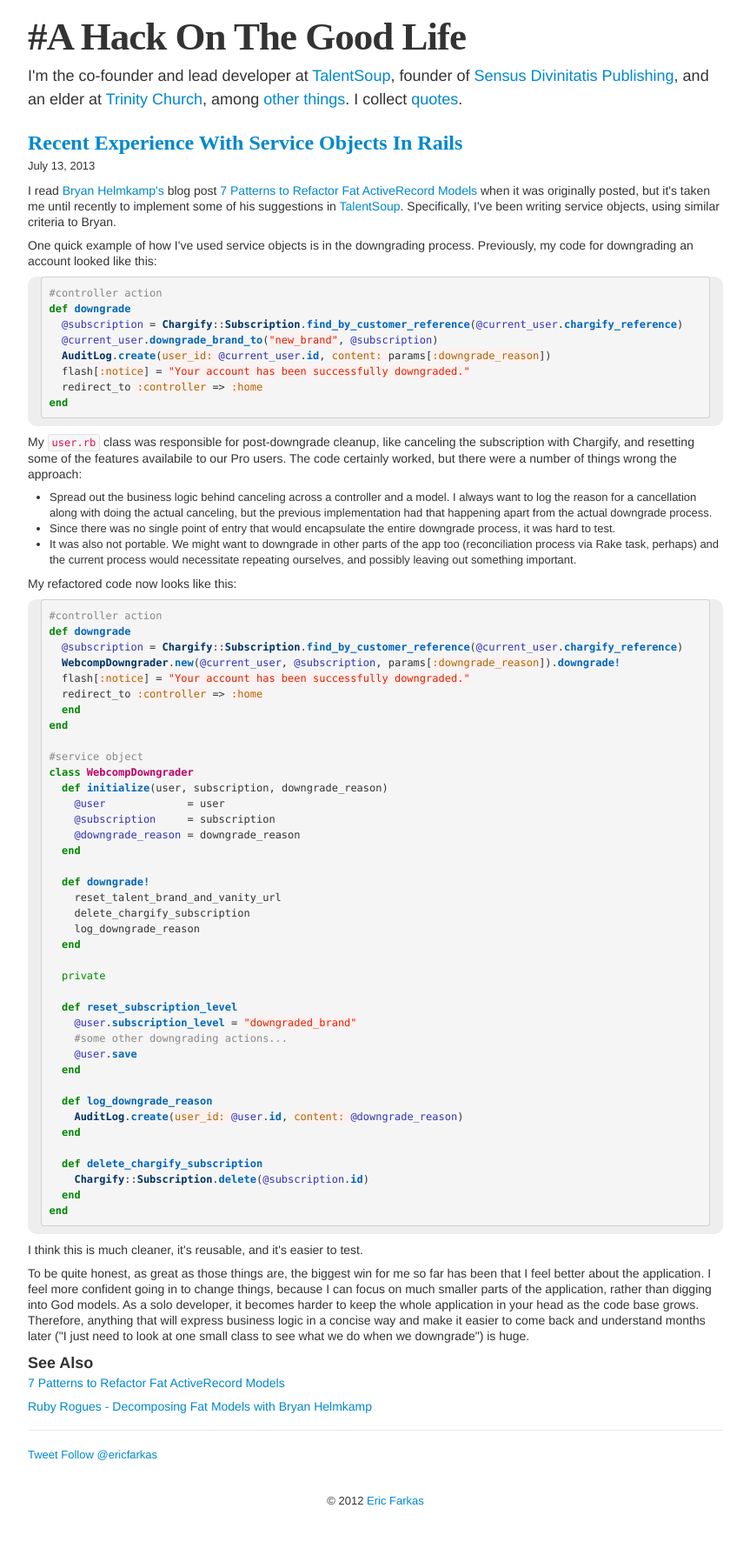
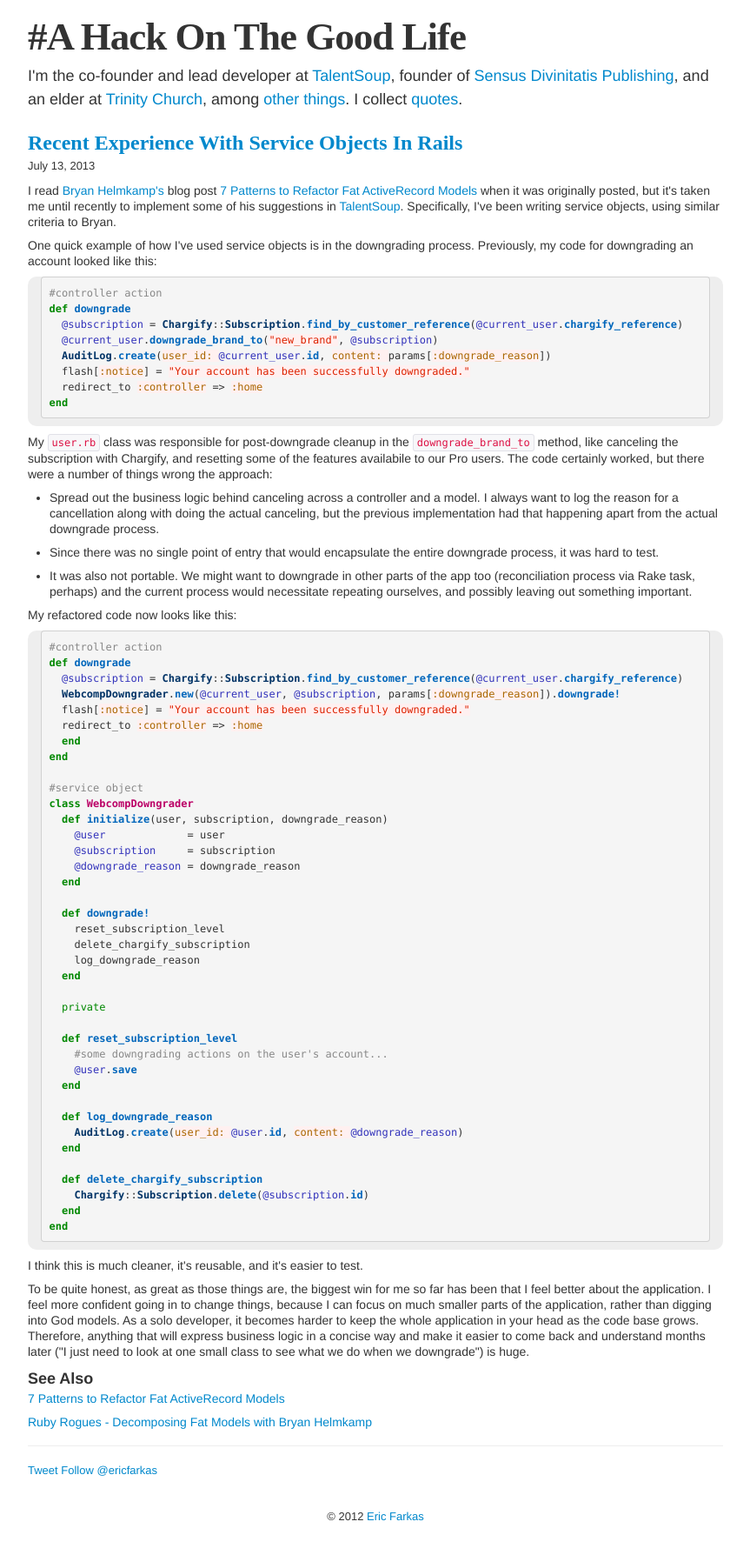
Before and after one commit to speric/speric.github.com, a Jekyll site: the page built from _posts/2013-07-13-recent-experience-with-service-objects-in-rails.markdown, in a window 1280 px wide. Shown: the whole page at 87% size, without its empty margins (208-1071 px from the left). Built offline with Jekyll 4.4.1, drawn with Linux system fonts in a browser that asks for light colours; some web fonts are replaced; Markdown is read by kramdown in place of the engine named in the settings; comment, search, counter and statistics services are not loaded.

Commit message:
Update 2013-07-13-recent-experience-with-service-objects-in-rails.markdown

```diff
--- a/_posts/2013-07-13-recent-experience-with-service-objects-in-rails.markdown
+++ b/_posts/2013-07-13-recent-experience-with-service-objects-in-rails.markdown
@@ -19,12 +19,12 @@ end
 {% endhighlight %}
 </p>
 
-<p>My <code>user.rb</code> class was responsible for post-downgrade cleanup, like canceling the subscription with Chargify, and resetting some of the features availabile to our Pro users.  The code certainly worked, but there were a number of things wrong the approach:</p>
+<p>My <code>user.rb</code> class was responsible for post-downgrade cleanup in the <code>downgrade_brand_to</code> method, like canceling the subscription with Chargify, and resetting some of the features availabile to our Pro users.  The code certainly worked, but there were a number of things wrong the approach:</p>
 
 <ul>
-  <li>Spread out the business logic behind canceling across a controller and a model.  I always want to log the reason for a cancellation along with doing the actual canceling, but the previous implementation had that happening apart from the actual downgrade process.</li>
-  <li>Since there was no single point of entry that would encapsulate the entire downgrade process, it was hard to test.</li>
-  <li>It was also not portable. We might want to downgrade in other parts of the app too (reconciliation process via Rake task, perhaps) and the current process would necessitate repeating ourselves, and possibly leaving out something important.</li>
+  <li><p>Spread out the business logic behind canceling across a controller and a model.  I always want to log the reason for a cancellation along with doing the actual canceling, but the previous implementation had that happening apart from the actual downgrade process.</p></li>
+  <li><p>Since there was no single point of entry that would encapsulate the entire downgrade process, it was hard to test.</p></li>
+  <li><p>It was also not portable. We might want to downgrade in other parts of the app too (reconciliation process via Rake task, perhaps) and the current process would necessitate repeating ourselves, and possibly leaving out something important.</p></li>
 </ul>
 
 <p>My refactored code now looks like this:</p>
@@ -49,7 +49,7 @@ class WebcompDowngrader
   end
 
   def downgrade!
-    reset_talent_brand_and_vanity_url
+    reset_subscription_level
     delete_chargify_subscription
     log_downgrade_reason
   end
@@ -57,8 +57,7 @@ class WebcompDowngrader
   private
 
   def reset_subscription_level
-    @user.subscription_level = "downgraded_brand"
-    #some other downgrading actions...
+    #some downgrading actions on the user's account...
     @user.save
   end
 
```
